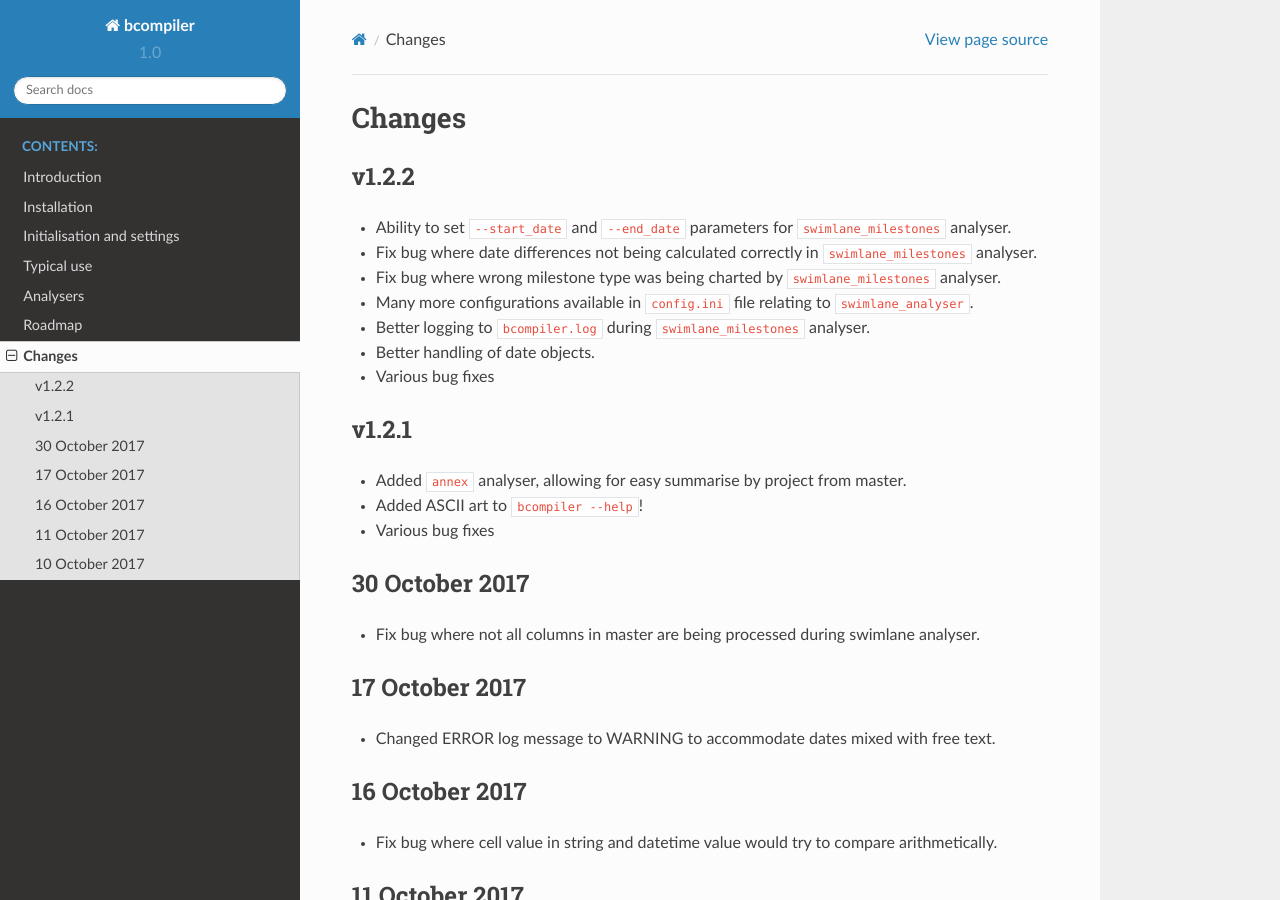
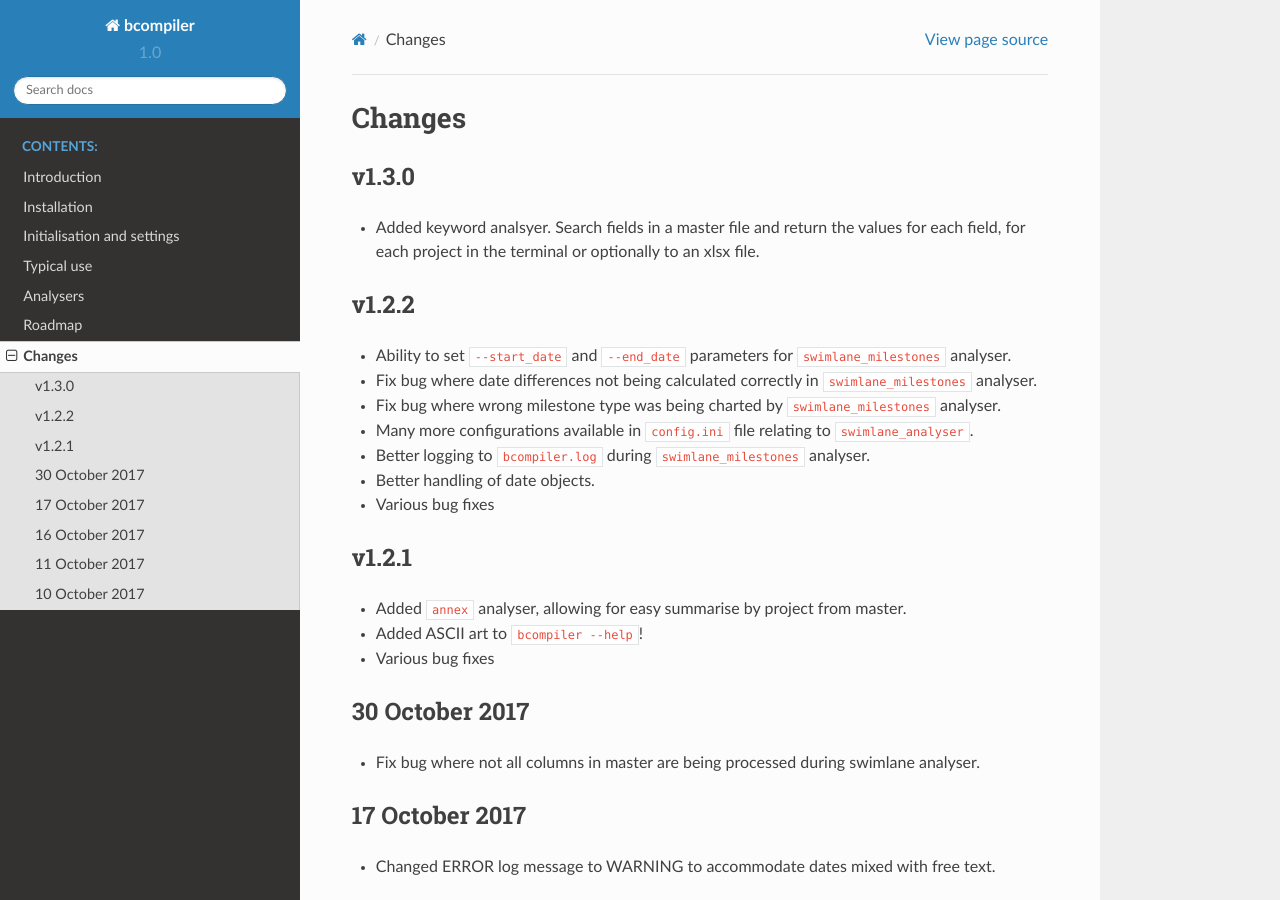
Before and after one commit to yulqen/bcompiler, a Sphinx documentation site: the page built from docs/changes.rst, in a window 1280 px wide and 900 px high. Built offline with Sphinx 7.4.7 and the Read the Docs theme 2.0.0, drawn with Linux system fonts in a browser that asks for light colours.

Commit message:
adding some docs changes that should have gone up with 1.3.0

```diff
--- a/docs/analysers.rst
+++ b/docs/analysers.rst
@@ -42,10 +42,6 @@ the following options are available to give greater control to this band:
 * ``--output PATH_TO_OUTPUT_DIRECTORY``
 * ``--start_date DATE (dd/mm/yyyy)``
 * ``--end_date DATE (dd/mm/yyyy)``
-
-.. hint::
-    Please see :ref:`commandline-examples` for examples of running an analyser
-    from the commandline.
 
 .. _importing-analyser-code:
 
--- a/docs/changes.rst
+++ b/docs/changes.rst
@@ -1,5 +1,12 @@
 Changes
 ~~~~~~~
+
+v1.3.0
+######
+
+* Added keyword analsyer. Search fields in a master file and return the
+  values for each field, for each project in the terminal or optionally to
+  an xlsx file.
 
 v1.2.2
 #######
```
